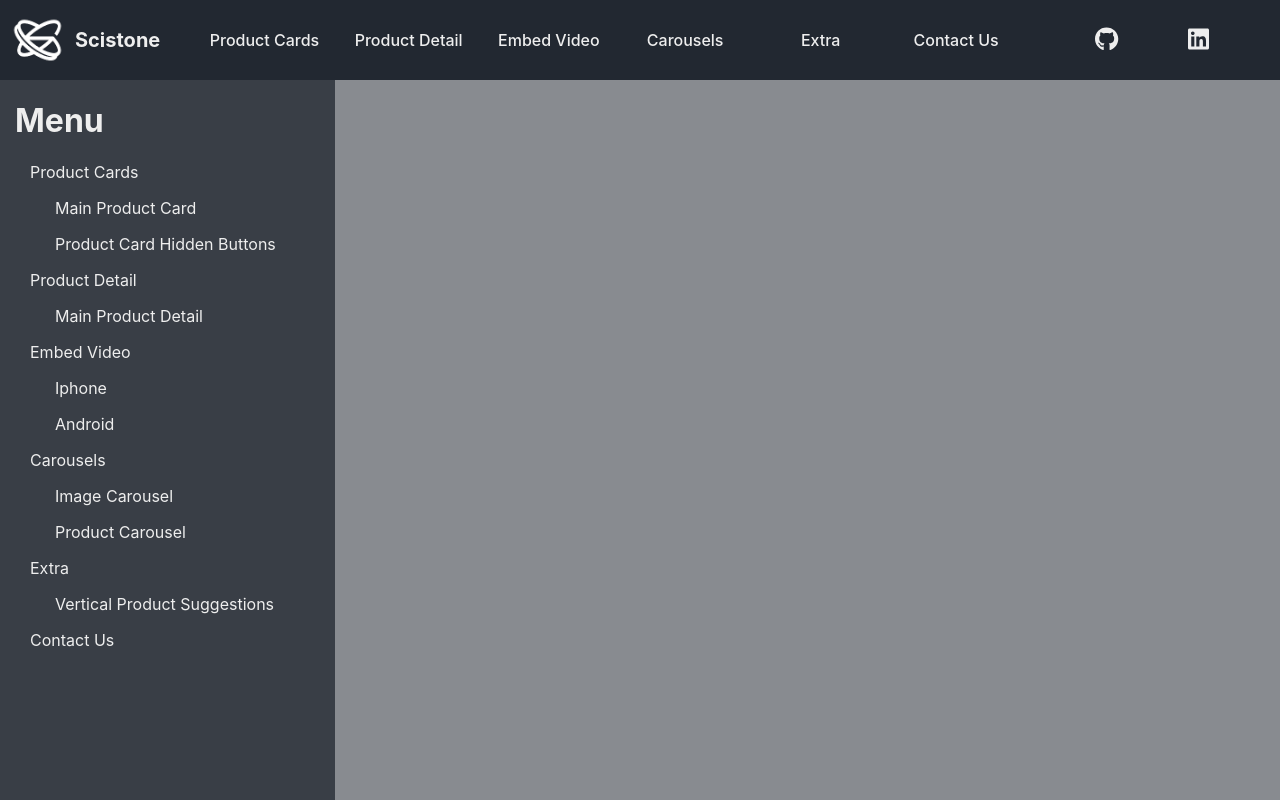
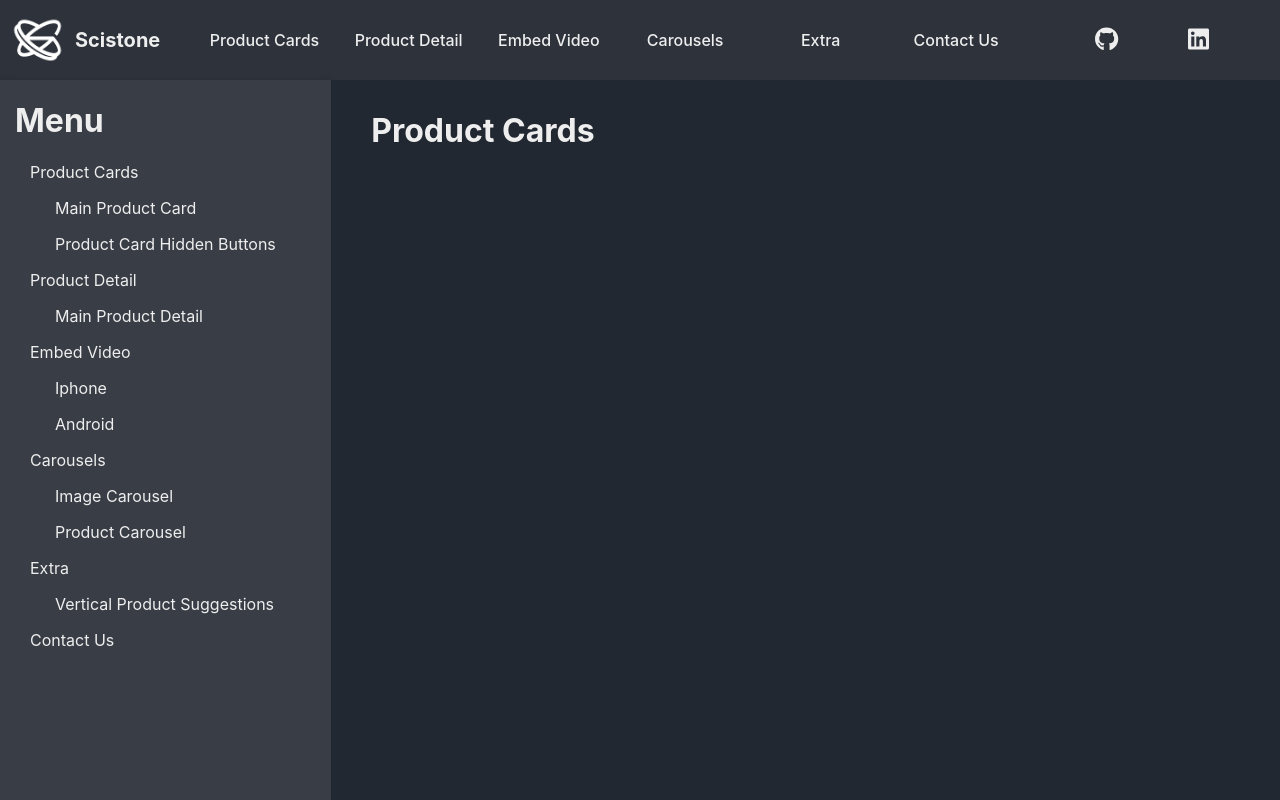
Before and after one commit to scistone/scistone-react-components, a React (Create React App) app: page / in a window 1280 px wide. Built offline with nearby package versions, Linux system fonts and the light colour scheme.

Commit message:
Typography added. Content body is created. Colors updated.

```diff
--- a/src/App.js
+++ b/src/App.js
@@ -1,12 +1,14 @@
 import { Navbar } from './components/Navbar/Navbar';
 import {HamburgerMenu} from "./components/HamburgerMenu/HamburgerMenu"
+import {BaseContainer} from './components/BaseContainer'
+
 function App() {
   return (
     <div className="App">
       <header className="App-header">
         <div className='main-page'>
           <Navbar/>
-          <HamburgerMenu></HamburgerMenu>
+          <BaseContainer/>
         </div>
       </header>
     </div>
--- /dev/null
+++ b/src/components/BaseContainer.jsx
@@ -0,0 +1,14 @@
+import React, { useState } from 'react';
+
+import {HamburgerMenu} from './HamburgerMenu/HamburgerMenu'
+import {ContentBody} from "./Contents/ContentBody"
+
+export const BaseContainer = () => {
+    const [title, setTitle] = useState("Product Cards")
+    return(
+        <div className='main-container'>
+            <HamburgerMenu setTitle={setTitle}/>
+            <ContentBody title={title}/>
+        </div>
+    );
+};
--- /dev/null
+++ b/src/components/Contents/ContentBody.jsx
@@ -0,0 +1,11 @@
+import React from 'react';
+
+export const ContentBody = ({title}) => {
+    return(
+        <div className='content-body'>
+            <div className='content-body-contents'>
+                <h1>{title}</h1>
+            </div>
+        </div>
+    );
+};
--- a/src/components/HamburgerMenu/HamburgerMenu.jsx
+++ b/src/components/HamburgerMenu/HamburgerMenu.jsx
@@ -2,7 +2,7 @@ import React from 'react';
 
 import menuData from "../../data/menu_data.json"
 
-export const HamburgerMenu = () => {
+export const HamburgerMenu = ({setTitle}) => {
     return(
         <div className='hamburger-menu'>
             <h1>Menu</h1>
@@ -10,11 +10,11 @@ export const HamburgerMenu = () => {
             {Object.keys(menuData.hamburger_menu_data).map((item,index)=>{
                 return (
                     <div className='hamburger-menu--item' index={index}>
-                        <p className='hamburger-menu--item-label'>{item}</p>
+                        <p onClick={()=> setTitle(item)} className='hamburger-menu--item-label'>{item}</p>
                         <div className='hamburger-menu--sub-items'>
                         {menuData.hamburger_menu_data[item].map((subItem,subIndex)=>(
                             <div className='hamburger-menu--sub-item' index={subIndex}>
-                                <p className='hamburger-menu--sub-item-label'>{subItem}</p>
+                                <p onClick={()=> setTitle(subItem)} className='hamburger-menu--sub-item-label'>{subItem}</p>
                             </div>
                         ))}
                         </div>
--- a/src/components/Navbar/NavbarIcons.jsx
+++ b/src/components/Navbar/NavbarIcons.jsx
@@ -7,10 +7,14 @@ export const NavbarIcons = () => {
     return (
         <div className='navigation-bar--extra'>
             <div className='navigation-bar--extra-icon-body'>
-                <FontAwesomeIcon className='navigation-bar--extra-icon' icon={faGithub}></FontAwesomeIcon>
+                <a href='https://github.com/scistone' target="_blank">
+                    <FontAwesomeIcon  className='navigation-bar--extra-icon' icon={faGithub}></FontAwesomeIcon>
+                </a>
             </div>
             <div className='navigation-bar--extra-icon-body'>
-                <FontAwesomeIcon className='navigation-bar--extra-icon' icon={faLinkedin}></FontAwesomeIcon>
+                <a href='https://www.linkedin.com/company/scistonetech/' target="_blank">
+                    <FontAwesomeIcon className='navigation-bar--extra-icon' icon={faLinkedin}></FontAwesomeIcon>
+                </a>
             </div>
         </div>
     )
--- a/src/scss/components.scss
+++ b/src/scss/components.scss
@@ -1,7 +1,16 @@
 .main-page{
     display: block;
-    background-color: rgba($color: $color-secondary, $alpha: 0.6) ;
     min-height: 100vh;
+}
+.main-container {
+    display: flex;
+}
+
+.content-body {
+    background-color: rgba($color-primary,1);
+    width: calc(100vw - 320px);
+    min-height: calc(100vh - 80px);
+    overflow: auto;
 }
 
 .navigation-bar{
@@ -10,7 +19,8 @@
     top:0;
     z-index: 99;
     height: 80px;
-    background-color: $color-primary;
+    background-color: rgba($color: $color-primary, $alpha: 0.95);
+    box-shadow: $soft-shadow;
 }
 .navigation-bar--logo{
     display: flex;
@@ -104,6 +114,7 @@
     padding-left: 15px;
     overflow: auto;
     color: $color-text;
+    box-shadow: $main-shadow;
     .hamburger-menu--items{
         padding-left: 15px;
         .hamburger-menu--item{
@@ -117,13 +128,20 @@
                     margin: 15px 0;
                 }
             }
+
             p {
                 transition: all .3s ease-in-out;
                 line-height: 20px;
             }
+
             p:hover{
                 color: $color-contrast;
                 &:after {
+                    opacity: 1;
+                }
+            }
+            p:after {
+                transition: all .3s ease-in-out;
                 content: '';
                 position: absolute;
                 right: 0;
@@ -131,8 +149,12 @@
                 height: 20px;
                 background-color: $color-contrast;
                 border-radius: 6px 0 0 6px;
+                opacity: 0;
             }
         }
     }
 }
+
+.content-body-contents{
+    padding: 10px 40px;
 }
--- a/src/scss/styles.scss
+++ b/src/scss/styles.scss
@@ -1,5 +1,6 @@
 @import "./variables.scss";
 @import "./components.scss";
+@import "./typo.scss";
 
 body {
   margin: 0;
--- /dev/null
+++ b/src/scss/typo.scss
@@ -0,0 +1,3 @@
+h1,h2,h3,h4,h5,p,a {
+    color: $color-text;
+}
--- a/src/scss/variables.scss
+++ b/src/scss/variables.scss
@@ -2,3 +2,6 @@ $color-primary: #222831;
 $color-secondary: #393E46;
 $color-contrast: #FFD369;
 $color-text: #EEEEEE;
+
+$main-shadow: rgba(0, 0, 0, 0.24) 0px 3px 8px;
+$soft-shadow: rgba(50, 50, 93, 0.25) 0px 2px 5px -1px, rgba(0, 0, 0, 0.3) 0px 1px 3px -1px;
```
Lines whose indentation alone changed are shown as unchanged.
